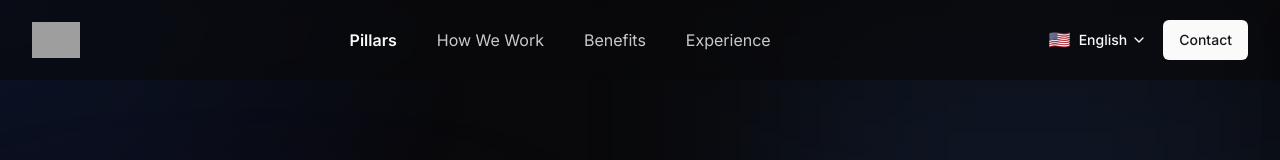
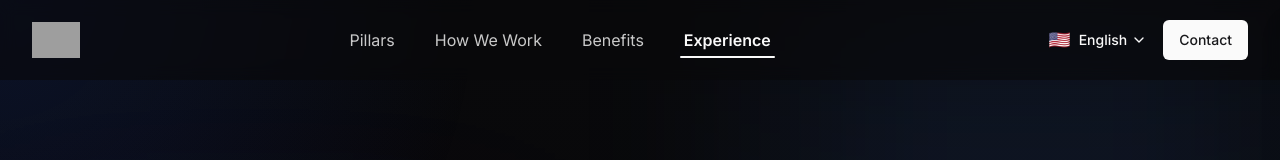
Before and after one commit to ThiagoLimaf/Spinova, a Next.js app: page / in a window 1280 px wide. Shown: the top 160 px of the page. Built offline with nearby package versions, Linux system fonts and the light colour scheme; grey boxes are pictures that could not be loaded.

Commit message:
feat: enhance navigation menu visual effects and animations
Improve active section highlighting, smoother transitions, responsive effects, and better interaction feedback.

Co-authored-by: Thiago Lima <198207923+ThiagoLimaf@users.noreply.github.com>

```diff
--- a/app/globals.css
+++ b/app/globals.css
@@ -596,3 +596,110 @@ main {
   opacity: 0;
   transform: translateY(10px);
 }
+
+/* Enhanced navigation animations */
+@keyframes navIndicatorExpand {
+  from {
+    width: 0;
+    opacity: 0;
+  }
+  to {
+    width: 100%;
+    opacity: 1;
+  }
+}
+
+@keyframes navItemFadeIn {
+  from {
+    opacity: 0;
+    transform: translateY(-10px);
+  }
+  to {
+    opacity: 1;
+    transform: translateY(0);
+  }
+}
+
+@keyframes navItemHover {
+  0% {
+    transform: translateY(0);
+  }
+  50% {
+    transform: translateY(-2px);
+  }
+  100% {
+    transform: translateY(0);
+  }
+}
+
+/* Apply animations to navigation items */
+[data-nav-item] {
+  position: relative;
+  transition: all 0.3s cubic-bezier(0.4, 0, 0.2, 1);
+}
+
+[data-nav-item]:hover {
+  animation: navItemHover 0.5s ease;
+}
+
+[data-nav-item][aria-current="page"]::after {
+  content: "";
+  position: absolute;
+  bottom: -4px;
+  left: 0;
+  width: 100%;
+  height: 2px;
+  background-color: hsl(var(--primary));
+  border-radius: 2px;
+  animation: navIndicatorExpand 0.3s cubic-bezier(0.4, 0, 0.2, 1);
+}
+
+/* Improve active section indicator */
+.active-indicator {
+  animation: navIndicatorExpand 0.3s cubic-bezier(0.4, 0, 0.2, 1) forwards;
+}
+
+/* Enhanced scroll behavior */
+html {
+  scroll-behavior: smooth;
+  scroll-padding-top: 5rem;
+}
+
+@media (prefers-reduced-motion: reduce) {
+  html {
+    scroll-behavior: auto;
+  }
+}
+
+/* Responsive navigation improvements */
+@media (max-width: 768px) {
+  [data-nav-container] {
+    padding: 0 1rem;
+  }
+}
+
+@media (min-width: 769px) {
+  /* Desktop navigation hover effects */
+  [data-nav-desktop] a::before {
+    content: "";
+    position: absolute;
+    bottom: -4px;
+    left: 50%;
+    width: 0;
+    height: 2px;
+    background-color: hsl(var(--primary) / 0.5);
+    transition: all 0.3s ease;
+    transform: translateX(-50%);
+    opacity: 0;
+    border-radius: 2px;
+  }
+
+  [data-nav-desktop] a:hover::before {
+    width: 50%;
+    opacity: 1;
+  }
+
+  [data-nav-desktop] a[aria-current="page"]::before {
+    display: none;
+  }
+}
--- a/components/active-section-observer.tsx
+++ b/components/active-section-observer.tsx
@@ -23,17 +23,26 @@ export function ActiveSectionProvider({ children }: { children: React.ReactNode
 
     const observerOptions = {
       root: null,
-      // Adjust these values for better mobile experience
-      rootMargin: isMobile ? "-10% 0px -70% 0px" : "-20% 0px -70% 0px",
-      threshold: 0,
+      // Improved rootMargin values for better detection
+      rootMargin: isMobile ? "-15% 0px -65% 0px" : "-25% 0px -65% 0px",
+      threshold: [0, 0.1, 0.2, 0.5], // Multiple thresholds for smoother transitions
     }
 
     const observerCallback: IntersectionObserverCallback = (entries) => {
-      entries.forEach((entry) => {
-        if (entry.isIntersecting) {
-          setActiveSection(entry.target.id)
+      // Filter for entries that are intersecting
+      const intersectingEntries = entries.filter((entry) => entry.isIntersecting)
+
+      if (intersectingEntries.length > 0) {
+        // Sort by intersection ratio to find the most visible section
+        const mostVisibleEntry = intersectingEntries.reduce((prev, current) => {
+          return prev.intersectionRatio > current.intersectionRatio ? prev : current
+        })
+
+        // Only update if the intersection ratio is significant
+        if (mostVisibleEntry.intersectionRatio > 0.1) {
+          setActiveSection(mostVisibleEntry.target.id)
         }
-      })
+      }
     }
 
     const observer = new IntersectionObserver(observerCallback, observerOptions)
--- a/components/navbar.tsx
+++ b/components/navbar.tsx
@@ -28,7 +28,7 @@ const getNavItems = (language: string) => [
 export default function Navbar() {
   const { language } = useLanguage()
   const [scrolled, setScrolled] = useState(false)
-  const { activeSection } = useActiveSection()
+  const { activeSection, setActiveSection } = useActiveSection()
   const { isOpen, setIsOpen, toggleMenu } = useMobileMenu()
   const mobileMenuRef = useRef<HTMLDivElement>(null)
   const lastScrollY = useRef(0)
@@ -159,7 +159,33 @@ export default function Navbar() {
     // Add a small delay on mobile to ensure menu closes first before scrolling
     setTimeout(
       () => {
-        scrollToSection(sectionId)
+        // Enhanced smooth scrolling
+        const targetElement = document.getElementById(sectionId)
+        if (targetElement) {
+          // Get the header height to offset the scroll position
+          const header = document.querySelector("header")
+          const headerOffset = header ? header.getBoundingClientRect().height : 0
+
+          // Calculate the target position with offset
+          const targetPosition = targetElement.getBoundingClientRect().top + window.scrollY - headerOffset - 20
+
+          // Smooth scroll with enhanced easing
+          window.scrollTo({
+            top: targetPosition,
+            behavior: "smooth",
+          })
+
+          // Update URL hash without jumping
+          setTimeout(() => {
+            history.pushState(null, "", `#${sectionId}`)
+            // Force active section update
+            if (setActiveSection) {
+              setActiveSection(sectionId)
+            }
+          }, 100)
+        } else {
+          scrollToSection(sectionId)
+        }
       },
       window.innerWidth < 768 ? 300 : 0,
     )
@@ -169,6 +195,49 @@ export default function Navbar() {
     trackEvent("contact_button_click", { location: "navbar" })
     setIsOpen(false)
   }
+
+  useEffect(() => {
+    // Enhanced scroll behavior for smoother active section detection
+    const handleScroll = () => {
+      const scrollPosition = window.scrollY + 100 // Offset for better detection
+
+      // Get all section elements
+      const sections = navItems
+        .filter((item) => !item.mobileOnly && item.href.startsWith("#"))
+        .map((item) => {
+          const sectionId = item.href.substring(1)
+          const element = document.getElementById(sectionId)
+          return { id: sectionId, element, top: element?.offsetTop || 0 }
+        })
+        .filter((section) => section.element)
+
+      // Find the current active section based on scroll position
+      let currentSection = null
+      for (let i = sections.length - 1; i >= 0; i--) {
+        if (scrollPosition >= sections[i].top) {
+          currentSection = sections[i].id
+          break
+        }
+      }
+
+      // If we found an active section and it's different from the current one
+      if (currentSection && activeSection !== currentSection) {
+        // Update active section in the context
+        if (setActiveSection) {
+          setActiveSection(currentSection)
+        }
+      }
+    }
+
+    window.addEventListener("scroll", handleScroll, { passive: true })
+
+    // Initial check
+    setTimeout(handleScroll, 100)
+
+    return () => {
+      window.removeEventListener("scroll", handleScroll)
+    }
+  }, [navItems, activeSection, setActiveSection])
 
   return (
     <header
@@ -223,7 +292,7 @@ export default function Navbar() {
                   <a
                     href={item.href}
                     className={cn(
-                      "transition-all duration-200 hover:text-primary relative py-1 px-1",
+                      "transition-all duration-300 hover:text-primary relative py-1 px-1 group",
                       isActive ? "text-primary font-semibold" : "text-foreground/80",
                       "focus-visible:outline-none focus-visible:ring-2 focus-visible:ring-primary focus-visible:ring-offset-2",
                       "active:scale-95",
@@ -236,9 +305,13 @@ export default function Navbar() {
                     data-nav-item
                   >
                     {item.label}
-                    {isActive && (
-                      <span className="absolute -bottom-1 left-0 right-0 h-0.5 bg-primary rounded-full active-indicator" />
-                    )}
+                    {/* Enhanced active indicator with smoother animation */}
+                    <span
+                      className={cn(
+                        "absolute -bottom-1 left-0 right-0 h-0.5 bg-primary rounded-full transition-all duration-300",
+                        isActive ? "opacity-100 w-full" : "opacity-0 w-0 group-hover:w-1/2 group-hover:opacity-50",
+                      )}
+                    />
                   </a>
                 </FadeIn>
               )
```
